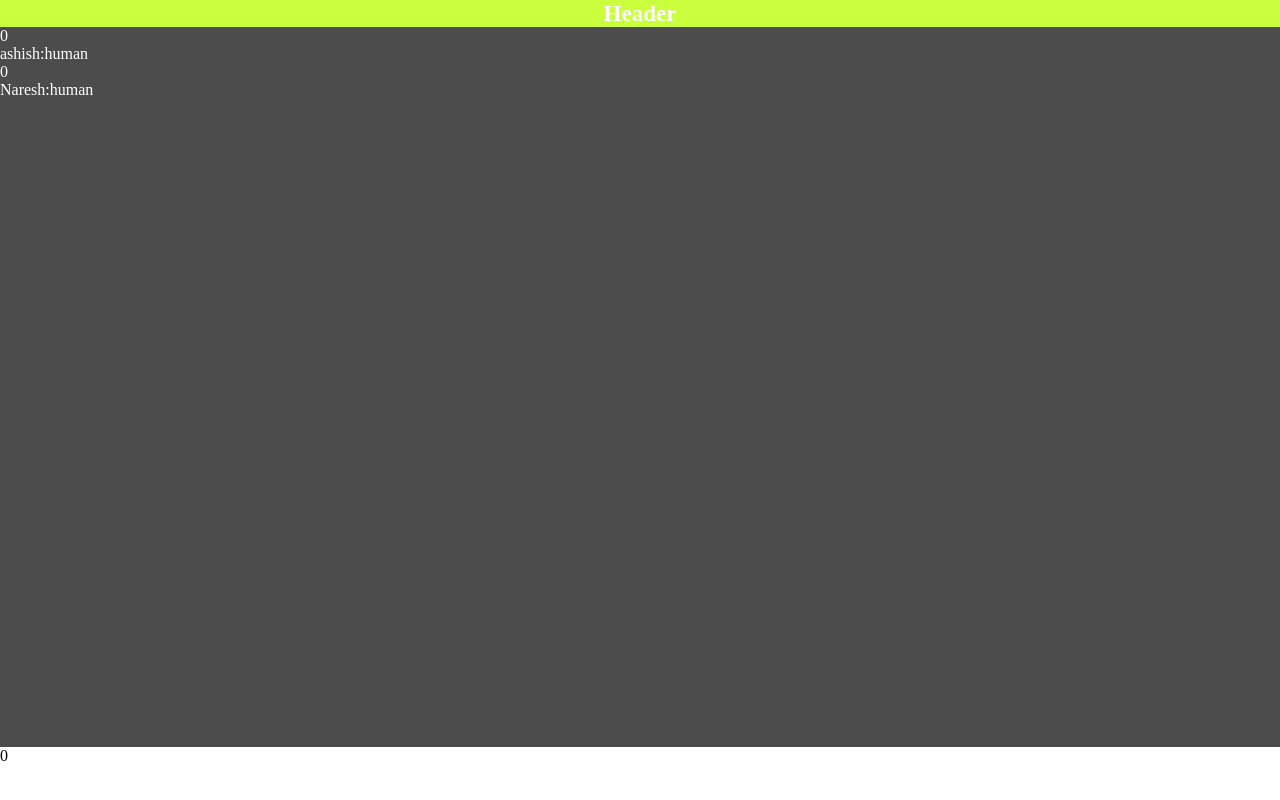
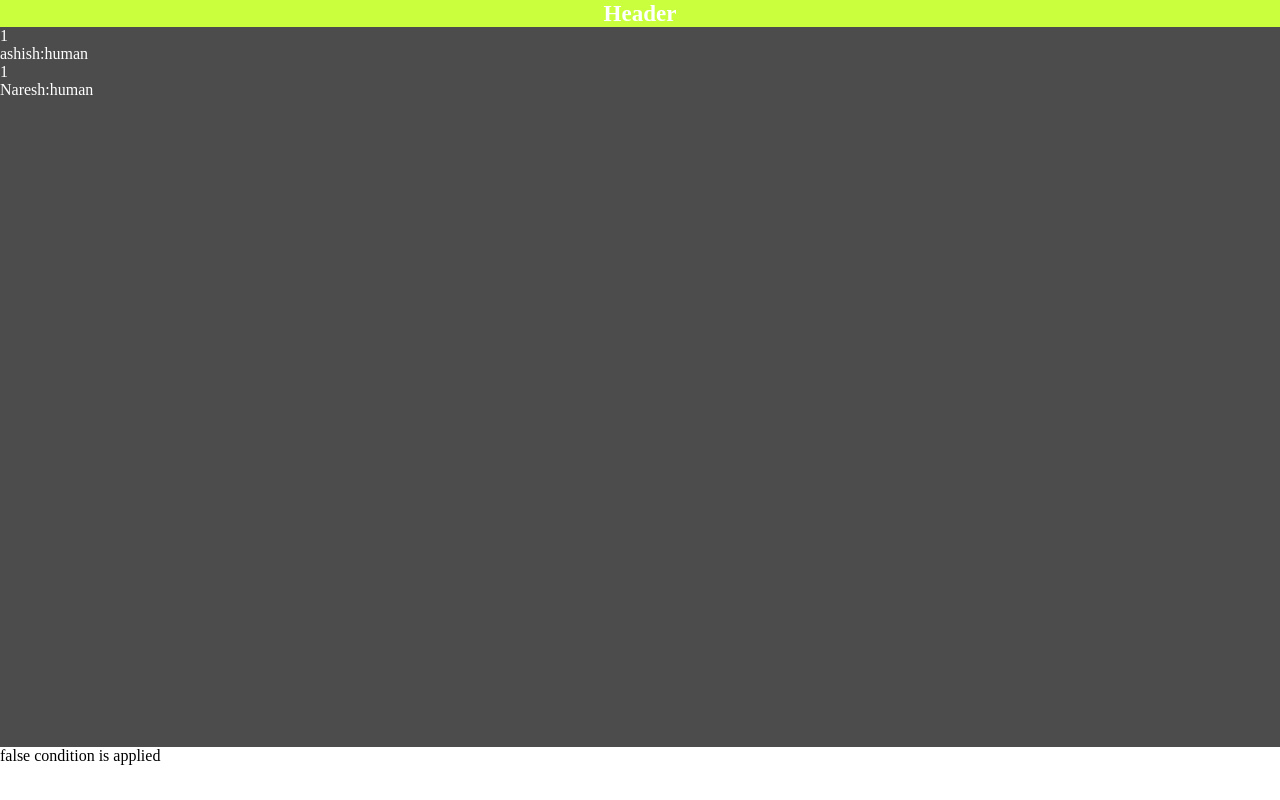
Before and after one commit to AshishPku/React_project, a React (Create React App) app: page / in a window 1280 px wide. Built offline with nearby package versions, Linux system fonts and the light colour scheme.

Commit message:
Conditional Rendering with ternary operator if one is true then this will render else other will be rendering.

```diff
--- a/src/components/Card.js
+++ b/src/components/Card.js
@@ -1,7 +1,7 @@
 import React from "react";
 import img from "./../assets/images/sri-chaitnaya.jpg";
 const Card = (props) => {
-  const len = 0;
+  const len = 1;
 
   return (
     <div>
@@ -15,7 +15,13 @@ const Card = (props) => {
           </div>
         ))}
       </div>
-      <div>{len && <img src={img} alt="img" />}</div>
+      <div>
+        {len === 0 ? (
+          <p>Conditions true is applied</p>
+        ) : (
+          <p>false condition is applied</p>
+        )}
+      </div>
     </div>
   );
 };
```
